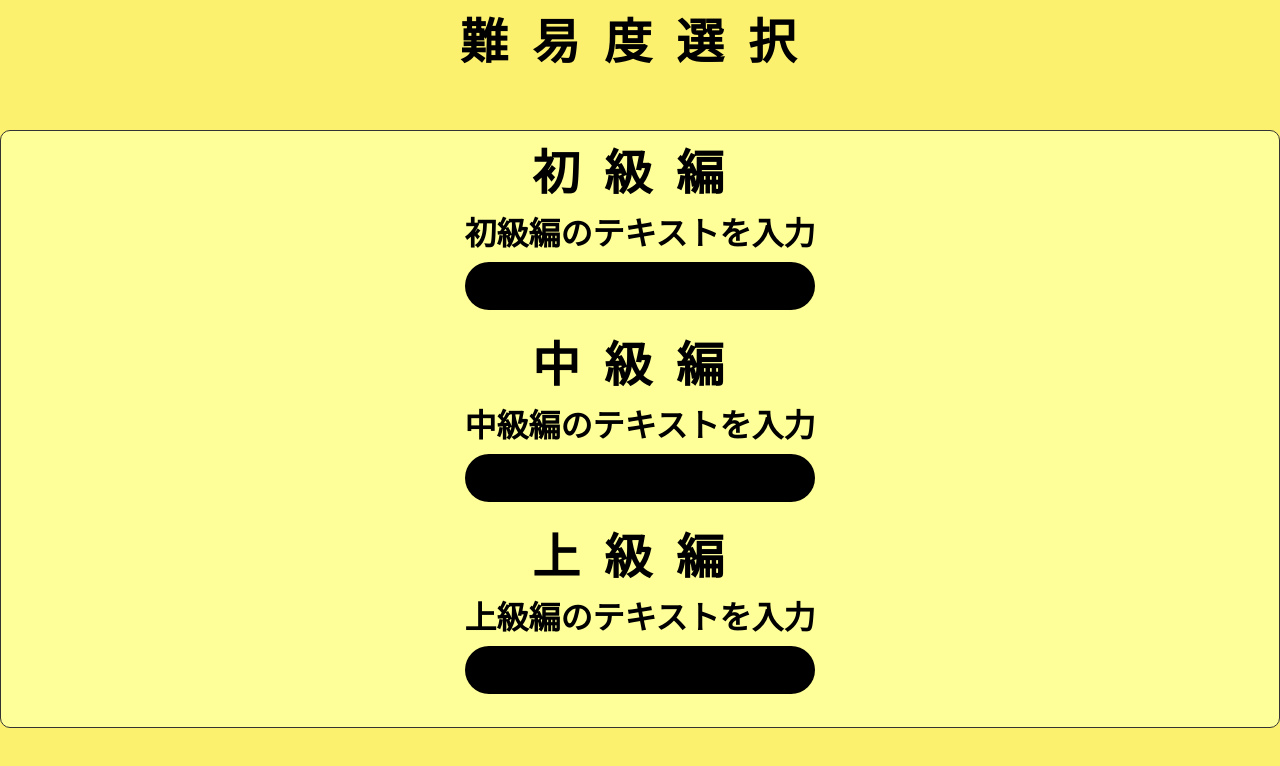
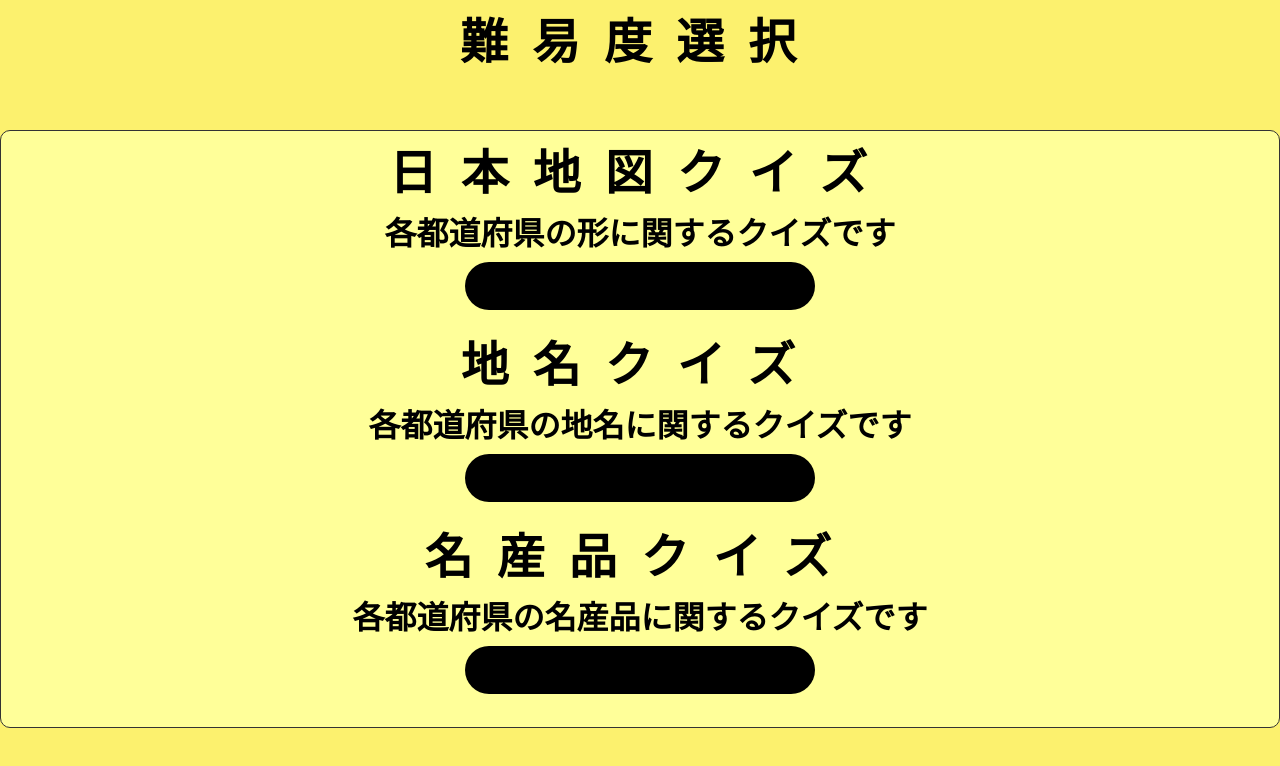
Before and after one commit to furu0202/Prefectures-App, a Next.js app: page /level in a window 1280 px wide. Shown: the top 766 px of the page. Built offline with nearby package versions, Linux system fonts and the light colour scheme.

Commit message:
各クイズのカテゴライズ名を変更

```diff
--- a/app/level/page.jsx
+++ b/app/level/page.jsx
@@ -5,23 +5,23 @@ import Link from 'next/link';
 const ITEMS = [
   {
     id: '1',
-    title: '初級編',
-    href: 'beginner',
-    text: `初級編のテキストを入力`,
+    title: '日本地図クイズ',
+    href: 'mapJpnQuiz',
+    text: `各都道府県の形に関するクイズです`,
   },
 
   {
     id: '2',
-    title: '中級編',
-    href: 'intermediate',
-    text: `中級編のテキストを入力`,
+    title: '地名クイズ',
+    href: 'placeNameQuiz',
+    text: `各都道府県の地名に関するクイズです`,
   },
 
   {
     id: '3',
-    title: '上級編',
-    href: 'advanced',
-    text: '上級編のテキストを入力',
+    title: '名産品クイズ',
+    href: 'localSpecialtyQuiz',
+    text: '各都道府県の名産品に関するクイズです',
   },
 ];
 
@@ -29,17 +29,17 @@ const LINKS = [
   {
     id: '1',
     name: 'START',
-    href: '/beginner',
+    href: '/mapJpn',
   },
   {
     id: '2',
     name: 'START',
-    href: '/intermediate',
+    href: '/placeName',
   },
   {
     id: '3',
     name: 'START',
-    href: '/advanced',
+    href: '/localSpecialty',
   },
 ];
 
```
